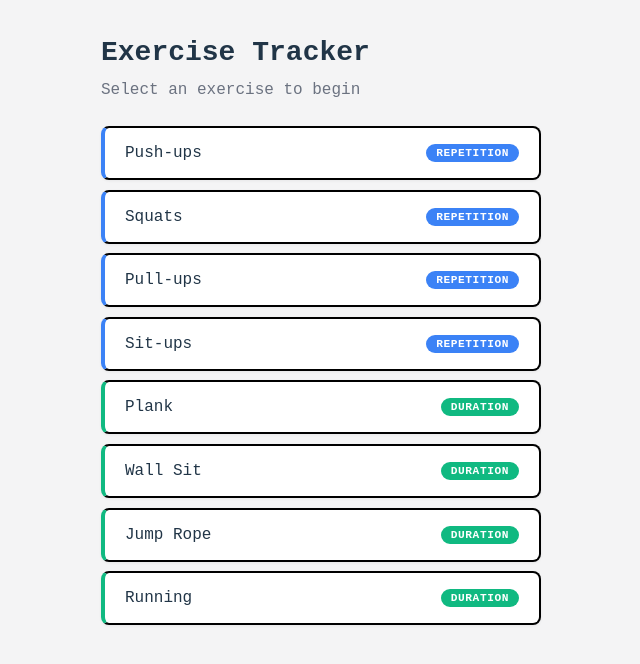
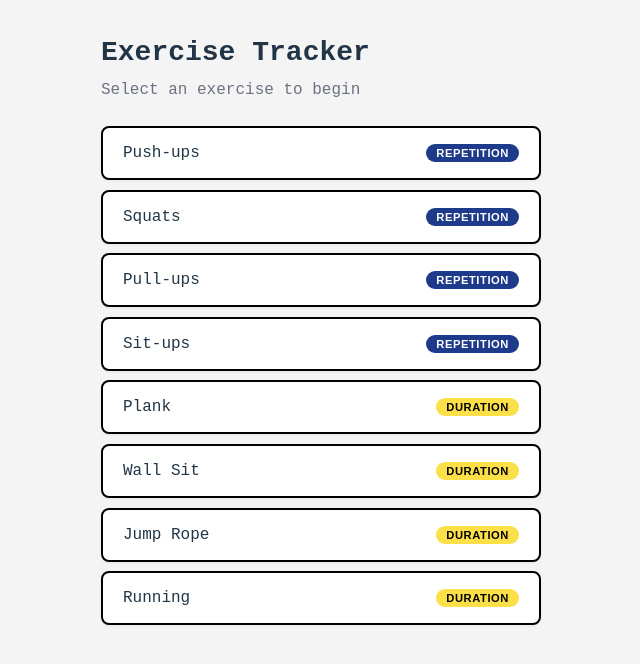
Before and after one commit to jmgomez919/exercise-app, a React (Vite) app: page / in a window 1280 px wide. Shown: the top 664 px of the page, without its empty margins (319-959 px from the left). Built offline with nearby package versions, Linux system fonts and the light colour scheme.

Commit message:
Remove left accent border; restyle type badges with Arial font, dark blue/white for repetition, yellow/black for duration

```diff
--- a/src/components/ExerciseMenu/index.jsx
+++ b/src/components/ExerciseMenu/index.jsx
@@ -9,10 +9,10 @@ const EXERCISES = [
   { name: 'Running',  type: 'duration' },
 ];
 
-// Visual accent color per exercise type
-const TYPE_COLORS = {
-  repetition: '#3b82f6',
-  duration:   '#10b981',
+// Badge styles per exercise type
+const BADGE_STYLES = {
+  repetition: { background: '#1e3a8a', color: '#fff' },
+  duration:   { background: '#fde047', color: '#000' },
 };
 
 function ExerciseMenu({ onSelect }) {
@@ -36,8 +36,6 @@ function ExerciseMenu({ onSelect }) {
             marginBottom: '0.6rem',
             background: '#fff',
             border: '2px solid #000',
-            // Left accent bar indicates exercise type at a glance
-            borderLeft: `4px solid ${TYPE_COLORS[exercise.type]}`,
             borderRadius: '8px',
             boxShadow: '0 1px 3px rgba(0,0,0,0.06)',
             textAlign: 'left',
@@ -51,12 +49,13 @@ function ExerciseMenu({ onSelect }) {
 
           {/* Type badge */}
           <span style={{
+            fontFamily: 'Arial, sans-serif',
             fontSize: '0.7rem',
             fontWeight: 600,
             textTransform: 'uppercase',
             letterSpacing: '0.05em',
-            color: '#fff',
-            background: TYPE_COLORS[exercise.type],
+            background: BADGE_STYLES[exercise.type].background,
+            color: BADGE_STYLES[exercise.type].color,
             padding: '3px 10px',
             borderRadius: '99px',
           }}>
```
